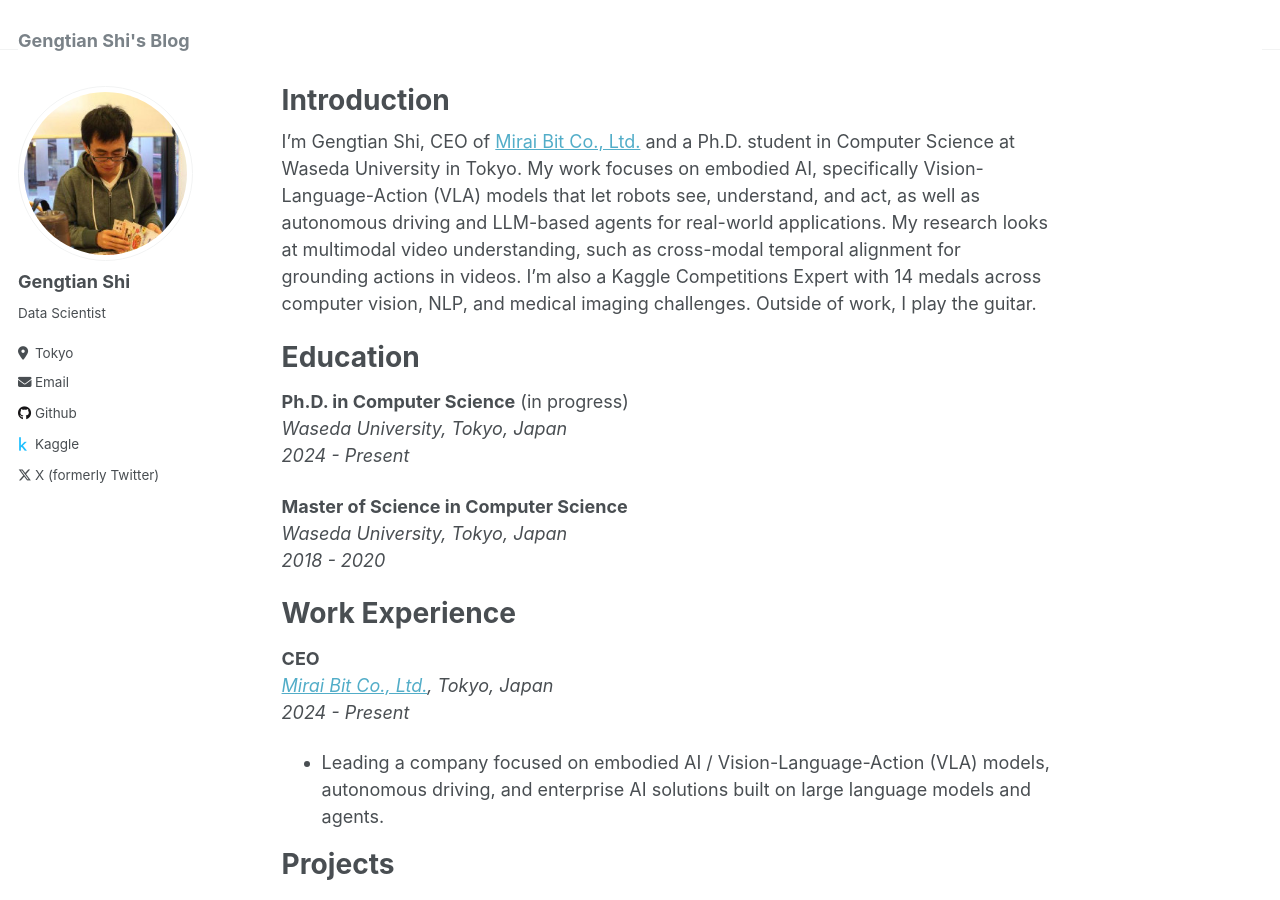
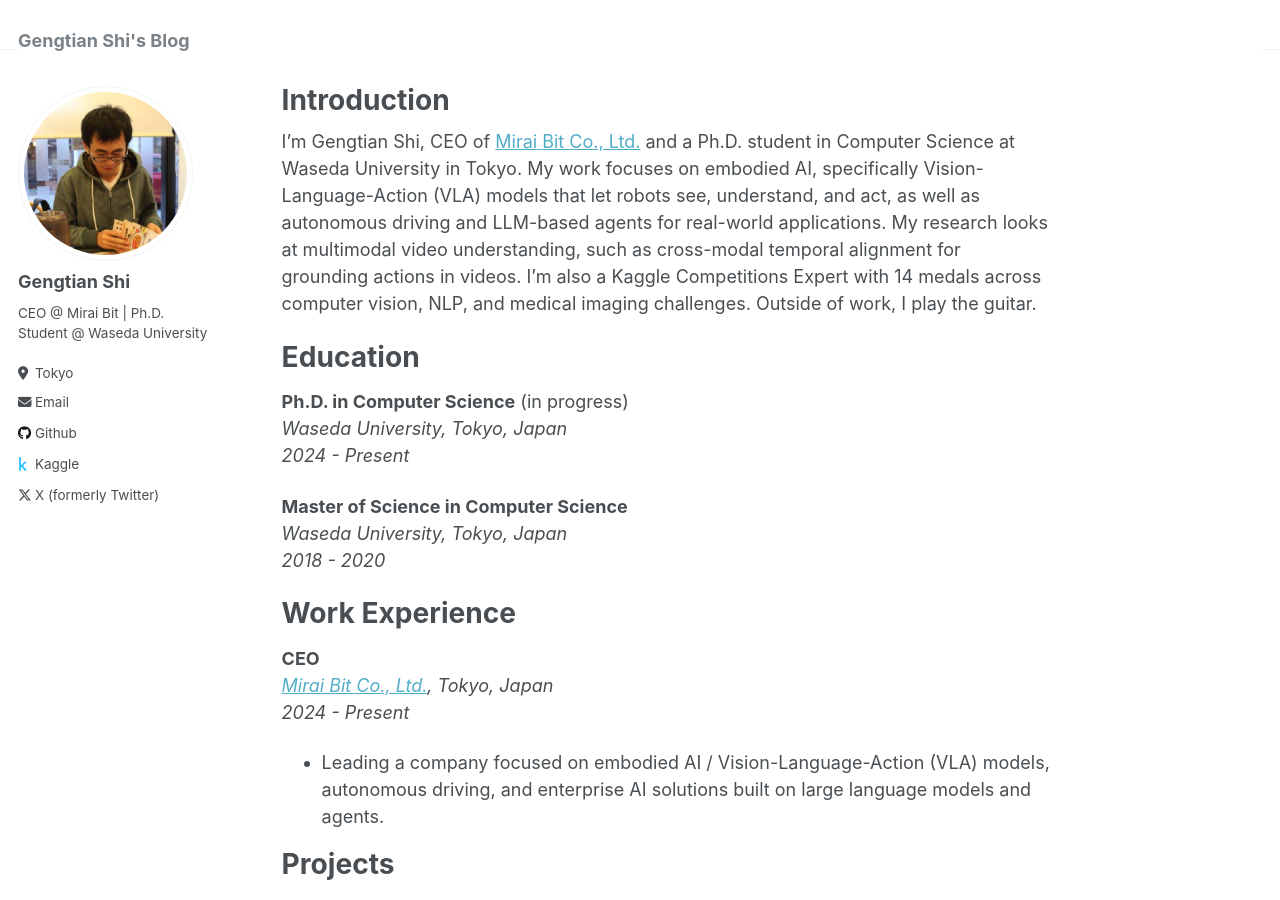
Before and after one commit to shigengtian/shigengtian.github.io, a Jekyll site: the page built from _pages/about.md, in a window 1280 px wide and 900 px high. Built offline with Jekyll 4.4.1, drawn with Linux system fonts in a browser that asks for light colours.

Commit message:
Update sidebar bio
Co-Authored-By: Claude Opus 5.5 (1M context) <noreply@anthropic.com>

```diff
--- a/_config.yml
+++ b/_config.yml
@@ -24,7 +24,7 @@ author:
   avatar           : "profile.png"
   name             : "Gengtian Shi"
   pronouns         : # example: "she/her"
-  bio              : "Data Scientist"
+  bio              : "CEO @ Mirai Bit | Ph.D. Student @ Waseda University"
   location         : "Tokyo"
   employer         : #"Red Brick University"
   uri              : # URL
```
